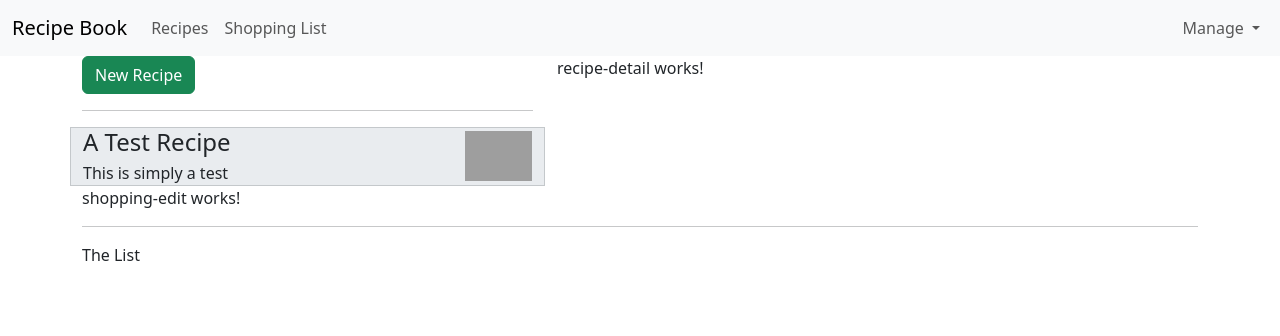
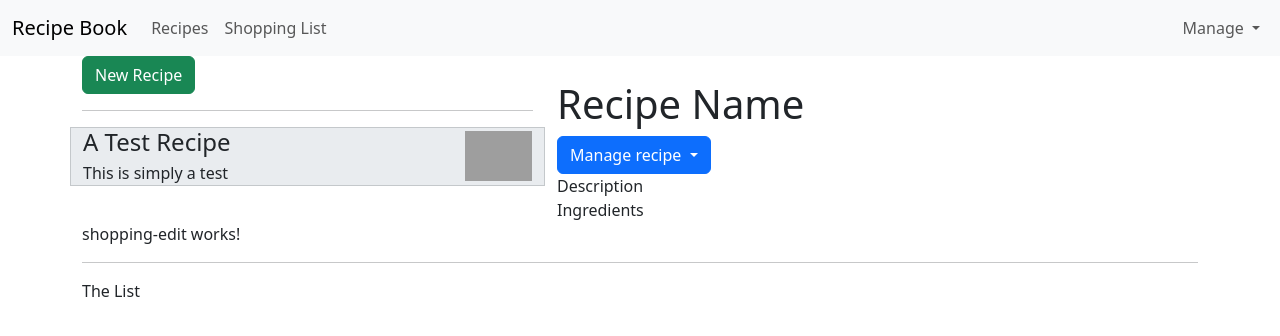
Before and after one commit to MirakuSan/angular-course-project, an Angular app: page / in a window 1280 px wide. Shown: the top 336 px of the page. Built offline with nearby package versions, Linux system fonts and the light colour scheme; grey boxes are pictures that could not be loaded.

Commit message:
create recipe-detail html basics

```diff
--- a/src/app/recipes/recipe-detail/recipe-detail.component.html
+++ b/src/app/recipes/recipe-detail/recipe-detail.component.html
@@ -1 +1,34 @@
-<p>recipe-detail works!</p>
+<div class="row">
+  <div class="col-12">
+    <img [src]="" alt="" class="img-fluid" style="max-width: 100%; height: auto;">
+  </div>
+</div>
+<div class="row">
+  <div class="col-12">
+    <h1>Recipe Name</h1>
+  </div>
+</div>
+<div class="row">
+  <div class="col-12">
+    <div class="btn-group">
+      <button type="button" class="btn btn-primary dropdown-toggle" data-bs-toggle="dropdown" aria-expanded="false">
+        Manage recipe
+      </button>
+      <ul class="dropdown-menu">
+        <li><a class="dropdown-item" href="#">Add Ingredients to Shopping List</a></li>
+        <li><a class="dropdown-item" href="#">Edit Recipe</a></li>
+        <li><a class="dropdown-item" href="#">Delete Recipe</a></li>
+      </ul>
+    </div>
+  </div>
+</div>
+<div class="row">
+  <div class="col-12">
+    Description
+  </div>
+</div>
+<div class="row">
+  <div class="col-12">
+    Ingredients
+  </div>
+</div>
--- a/src/app/recipes/recipe-detail/recipe-detail.component.ts
+++ b/src/app/recipes/recipe-detail/recipe-detail.component.ts
@@ -6,5 +6,4 @@ import { Component } from '@angular/core';
   styleUrl: './recipe-detail.component.css'
 })
 export class RecipeDetailComponent {
-
 }
```
